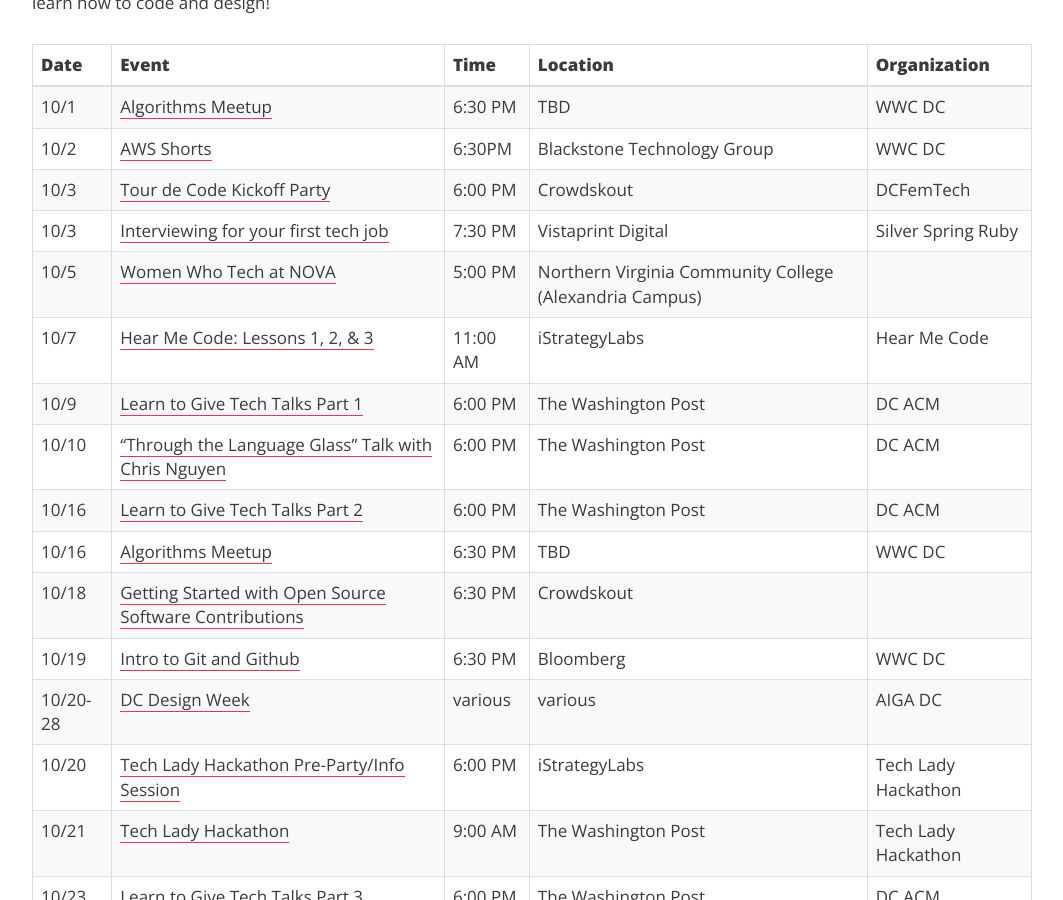
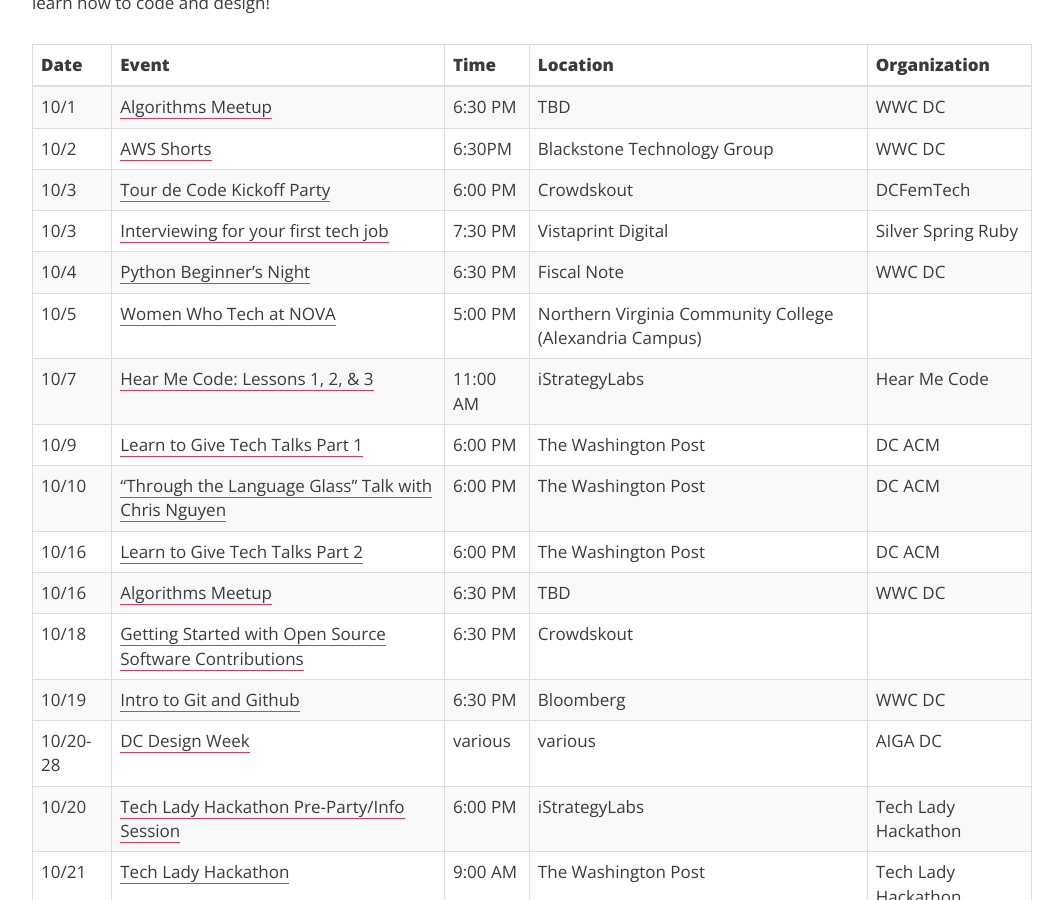
Before and after one commit to dcfemtech/dcfemtech.github.io, a Jekyll site: the page built from _events/tourdecode-2017.markdown, in a window 1280 px wide and 900 px high, scrolled down 664 px. Shown: the whole window, without its empty margins (108-1171 px from the left). Built offline with Jekyll 4.4.1, drawn with Linux system fonts in a browser that asks for light colours.

Commit message:
Update tdc calendar

```diff
--- a/_events/tourdecode-2017.markdown
+++ b/_events/tourdecode-2017.markdown
@@ -25,6 +25,7 @@
 | 10/2 | [AWS Shorts](https://www.meetup.com/Women-Who-Code-DC/events/243174051/) | 6:30PM | Blackstone Technology Group | WWC DC |
 | 10/3 | [Tour de Code Kickoff Party](https://tourdecodekickoff2017.splashthat.com/) | 6:00 PM | Crowdskout | DCFemTech |
 | 10/3 | [Interviewing for your first tech job](https://www.meetup.com/United-Silver-Spring-Ruby/events/240639085/) | 7:30 PM | Vistaprint Digital | Silver Spring Ruby |
+| 10/4 | [Python Beginner's Night](https://www.meetup.com/Women-Who-Code-DC/events/243300343/) | 6:30 PM | Fiscal Note | WWC DC |
 | 10/5 | [Women Who Tech at NOVA]() | 5:00 PM | Northern Virginia Community College (Alexandria Campus) |
 | 10/7 | [Hear Me Code: Lessons 1, 2, & 3](https://hearmecode.com/) | 11:00 AM | iStrategyLabs | Hear Me Code |
 | 10/9 | [Learn to Give Tech Talks Part 1](https://www.meetup.com/ACM-DC/events/242933808/) | 6:00 PM | The Washington Post | DC ACM |
```
